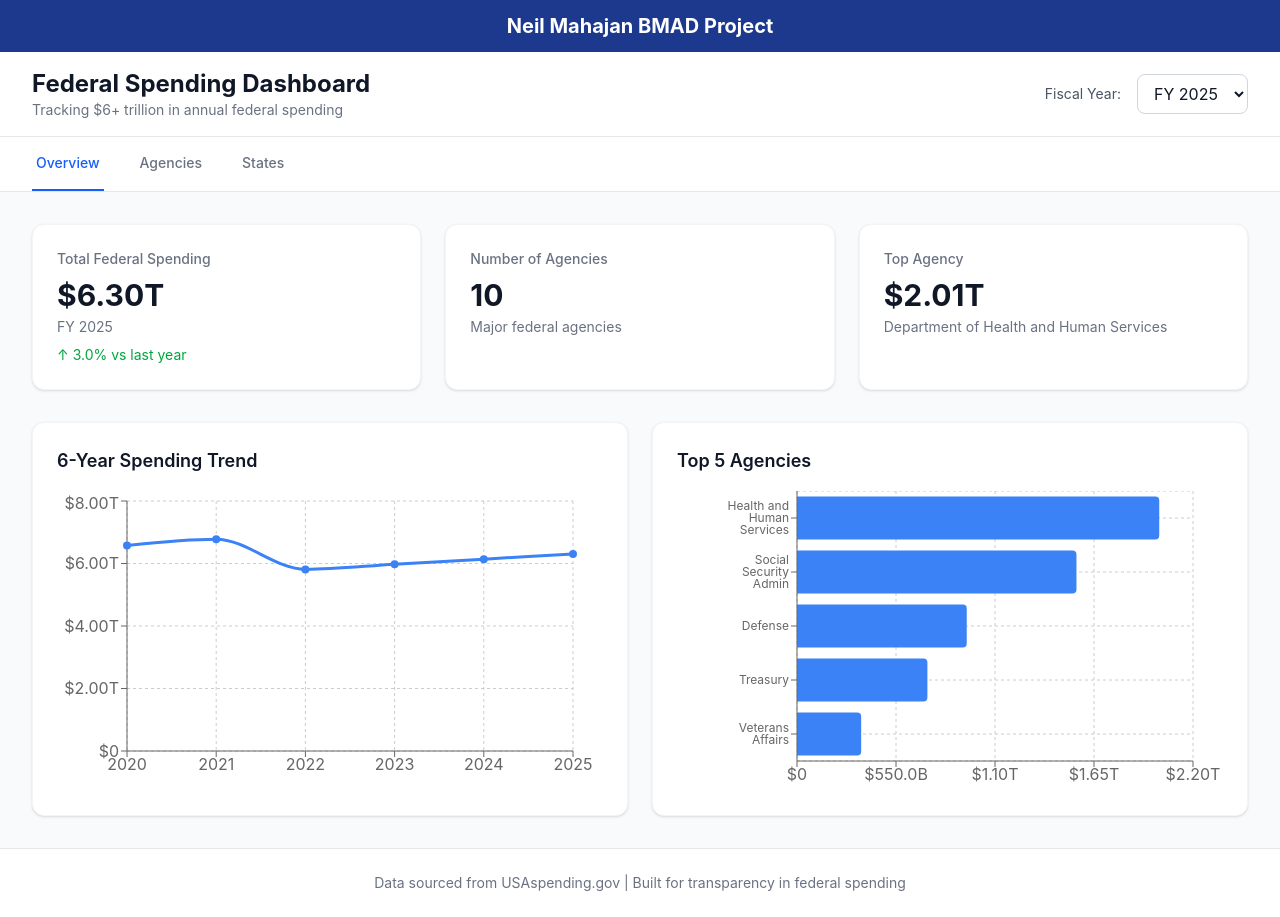
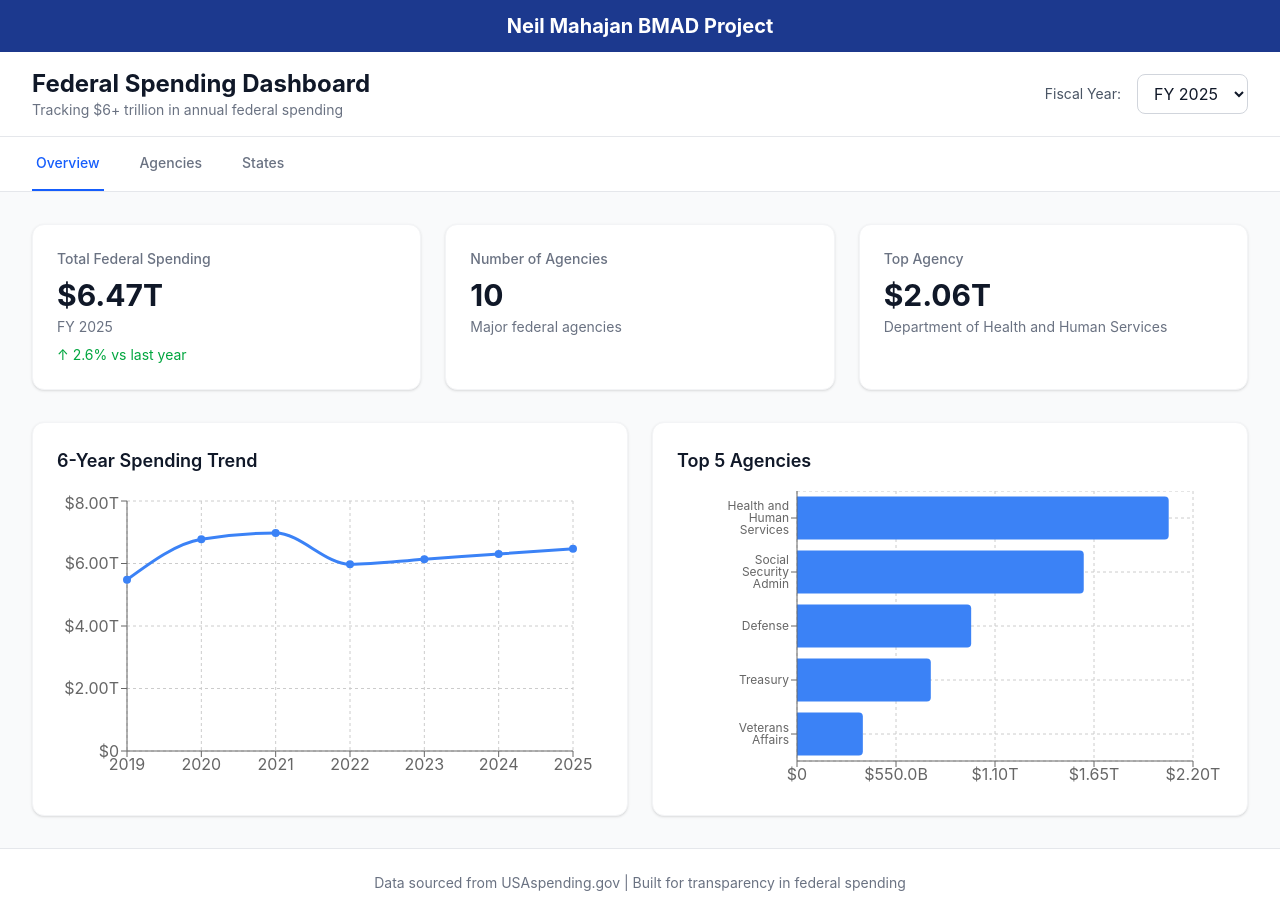
Before and after one commit to nmahjan/federal-spending-dashboard, a React app in the folder frontend/: page / in a window 1280 px wide. Built offline with nearby package versions, Linux system fonts and the light colour scheme; the HTML template or start-up script is replaced by a standard one.

Commit message:
Add 2019 pre-COVID baseline year and fix YoY change calculations

```diff
--- a/frontend/src/App.jsx
+++ b/frontend/src/App.jsx
@@ -76,18 +76,26 @@ const SAMPLE_STATES = [
 ]
 
 function generateDataForYear(year) {
-  const growth = 1 + (year - 2020) * 0.03
+  // 2019 is baseline (growth = 1.0), 3% annual growth after
+  const growth = 1 + (year - 2019) * 0.03
   const covidSpike = (year === 2020 || year === 2021) ? 1.2 : 1.0
+
+  // Calculate previous year values for YoY comparison
+  const prevGrowth = 1 + (year - 1 - 2019) * 0.03
+  const prevCovidSpike = (year - 1 === 2020 || year - 1 === 2021) ? 1.2 : 1.0
 
   const agencies = SAMPLE_AGENCIES.map(a => {
     const outlays = a.base_outlay * growth * covidSpike
+    const prevOutlays = a.base_outlay * prevGrowth * prevCovidSpike
+    // Calculate actual YoY change (0 for 2019 since no prior year)
+    const yoy_change = year > 2019 ? (outlays - prevOutlays) / prevOutlays : 0
     return {
       code: a.code,
       name: a.name,
       outlays,
       outlays_formatted: formatCurrencyStatic(outlays),
       percent_of_total: 0,
-      yoy_change: 0.03
+      yoy_change
     }
   })
 
@@ -315,13 +323,19 @@ function App() {
   // Generate data for selected year using embedded static data
   const data = useMemo(() => generateDataForYear(selectedYear), [selectedYear])
 
-  // Generate trend data for all years
+  // Generate trend data for all years (including 2019 pre-COVID baseline)
   const trend = useMemo(() => ({
-    years: [2020, 2021, 2022, 2023, 2024, 2025].map(year => {
+    years: [2019, 2020, 2021, 2022, 2023, 2024, 2025].map(year => {
       const yearData = generateDataForYear(year)
       return { fiscal_year: year, total_outlays: yearData.totalAgency }
     })
   }), [])
+
+  // Calculate actual overview YoY change
+  const prevYearData = selectedYear > 2019 ? generateDataForYear(selectedYear - 1) : null
+  const overviewYoyChange = prevYearData
+    ? (data.totalAgency - prevYearData.totalAgency) / prevYearData.totalAgency
+    : 0
 
   const overview = {
     fiscal_year: selectedYear,
@@ -329,7 +343,7 @@ function App() {
     total_outlays_formatted: formatCurrencyStatic(data.totalAgency),
     agency_count: data.agencies.length,
     top_agencies: data.agencies.slice(0, 5),
-    year_over_year_change: 0.03
+    year_over_year_change: overviewYoyChange
   }
 
   const agencies = { agencies: data.agencies, fiscal_year: selectedYear }
@@ -358,7 +372,7 @@ function App() {
                 onChange={(e) => setSelectedYear(Number(e.target.value))}
                 className="border border-gray-300 rounded-lg px-3 py-2 bg-white text-gray-900 focus:ring-2 focus:ring-blue-500"
               >
-                {[2025, 2024, 2023, 2022, 2021, 2020].map(y => (
+                {[2025, 2024, 2023, 2022, 2021, 2020, 2019].map(y => (
                   <option key={y} value={y}>FY {y}</option>
                 ))}
               </select>
```
